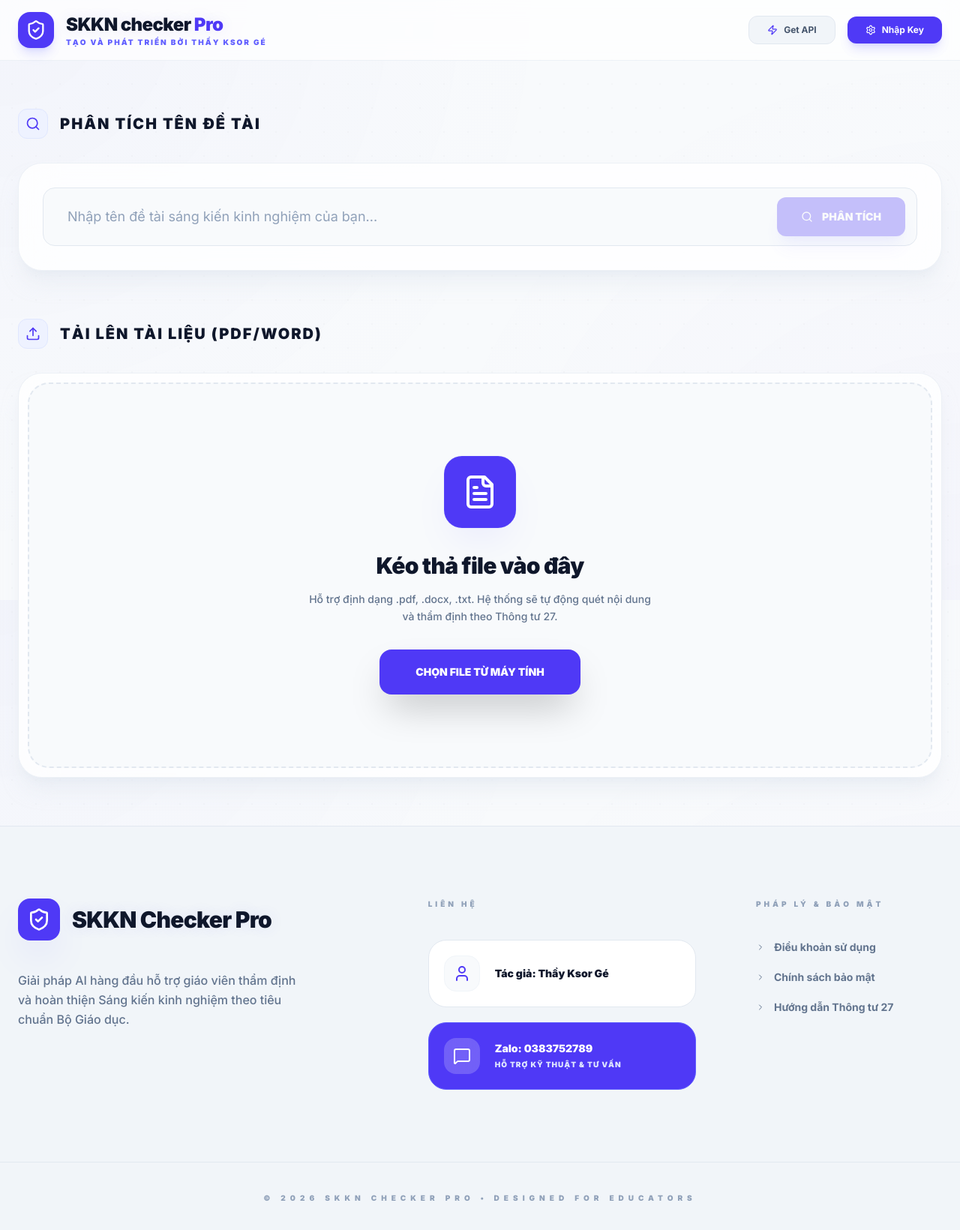
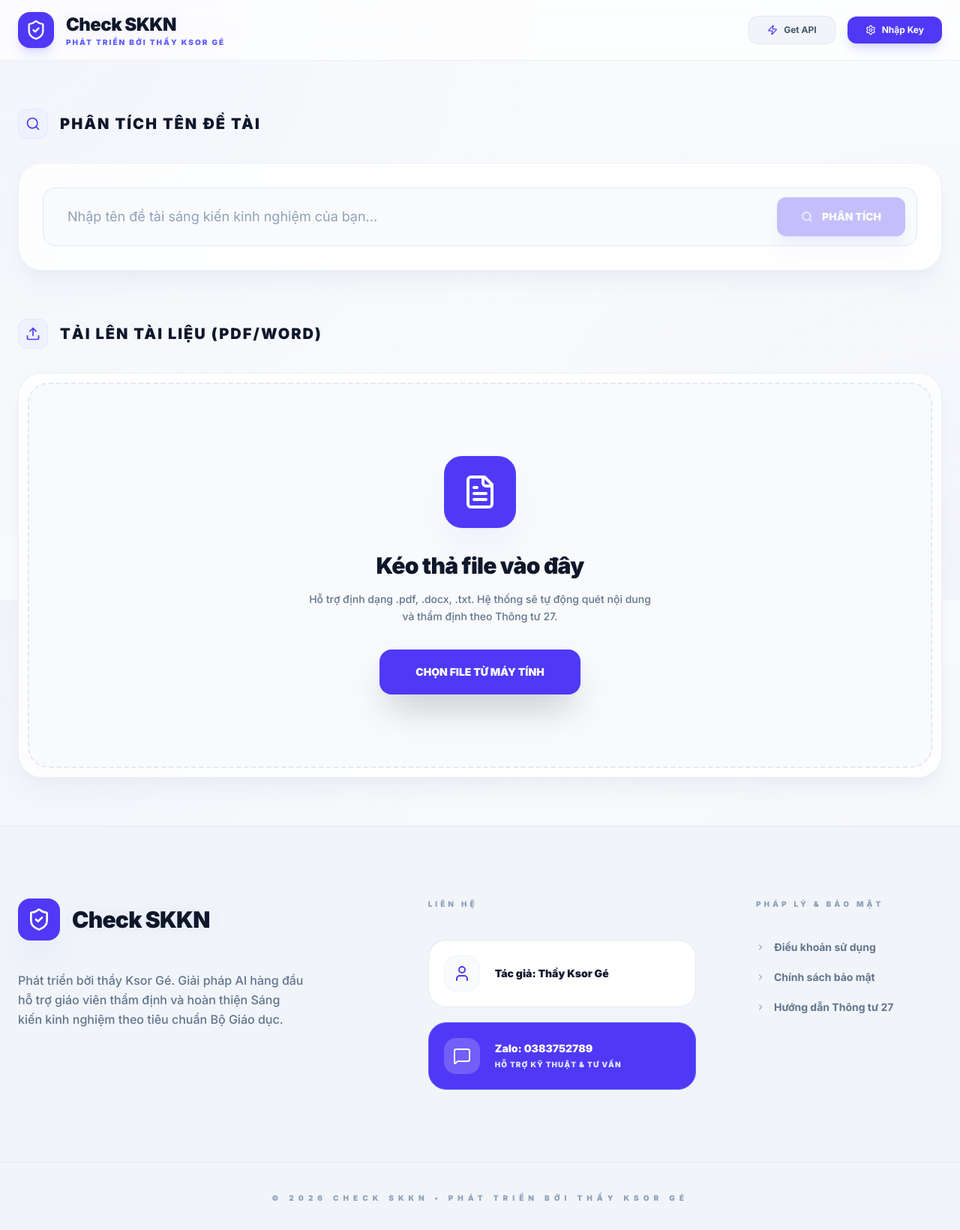
Before and after one commit to quickaussieculture-hash/skknpro, a React (Vite) app: page / in a window 1280 px wide. Shown: the top 1640 px of the page at 75% size. Built offline with nearby package versions, Linux system fonts and the light colour scheme.

Commit message:
refactor: Update application name and branding
Reflects the official application name "Check SKKN" and the developer's name "thầy Ksor Gé" in the metadata and UI elements. Removes the "Pro" suffix from the application title for a more accurate representation.

```diff
--- a/metadata.json
+++ b/metadata.json
@@ -1,5 +1,5 @@
 {
-  "name": "CHECK SKKN PRO (Phát triển bởi Ksor Gé)",
+  "name": "Check SKKN (Phát triển bởi thầy Ksor Gé)",
   "description": "Hệ thống thẩm định, chấm điểm và biên tập Sáng kiến kinh nghiệm (SKKN) chuyên nghiệp theo Thông tư 27/2020/TT-BGDĐT.",
   "requestFramePermissions": []
 }
--- a/src/App.tsx
+++ b/src/App.tsx
@@ -240,8 +240,8 @@ export default function App() {
               <ShieldCheck className="text-white w-7 h-7" />
             </motion.div>
             <div>
-              <h1 className="font-black text-2xl text-slate-900 tracking-tight glow-text">SKKN checker <span className="text-indigo-600">Pro</span></h1>
-              <p className="text-[10px] font-black text-indigo-500 uppercase tracking-[0.2em]">TẠO VÀ PHÁT TRIỂN BỞI THẦY KSOR GÉ</p>
+              <h1 className="font-black text-2xl text-slate-900 tracking-tight glow-text">Check SKKN</h1>
+              <p className="text-[10px] font-black text-indigo-500 uppercase tracking-[0.2em]">Phát triển bởi thầy Ksor Gé</p>
             </div>
           </div>
           <div className="flex items-center gap-4">
@@ -639,10 +639,10 @@ export default function App() {
               <div className="w-14 h-14 bg-indigo-600 flex items-center justify-center rounded-2xl shadow-2xl shadow-indigo-500/20">
                 <ShieldCheck className="text-white w-8 h-8" />
               </div>
-              <h2 className="font-black text-3xl text-slate-900 tracking-tight glow-text">SKKN Checker Pro</h2>
+              <h2 className="font-black text-3xl text-slate-900 tracking-tight glow-text">Check SKKN</h2>
             </div>
             <p className="text-slate-500 leading-relaxed max-w-sm font-medium">
-              Giải pháp AI hàng đầu hỗ trợ giáo viên thẩm định và hoàn thiện Sáng kiến kinh nghiệm theo tiêu chuẩn Bộ Giáo dục.
+              Phát triển bởi thầy Ksor Gé. Giải pháp AI hàng đầu hỗ trợ giáo viên thẩm định và hoàn thiện Sáng kiến kinh nghiệm theo tiêu chuẩn Bộ Giáo dục.
             </p>
           </div>
 
@@ -679,7 +679,7 @@ export default function App() {
           </div>
         </div>
         <div className="max-w-7xl mx-auto px-6 mt-24 pt-10 border-t border-slate-200 text-center">
-          <p className="text-[10px] font-black text-slate-400 uppercase tracking-[0.6em]">© 2026 SKKN Checker Pro • Designed for Educators</p>
+          <p className="text-[10px] font-black text-slate-400 uppercase tracking-[0.6em]">© 2026 Check SKKN • Phát triển bởi thầy Ksor Gé</p>
         </div>
       </footer>
 
```
